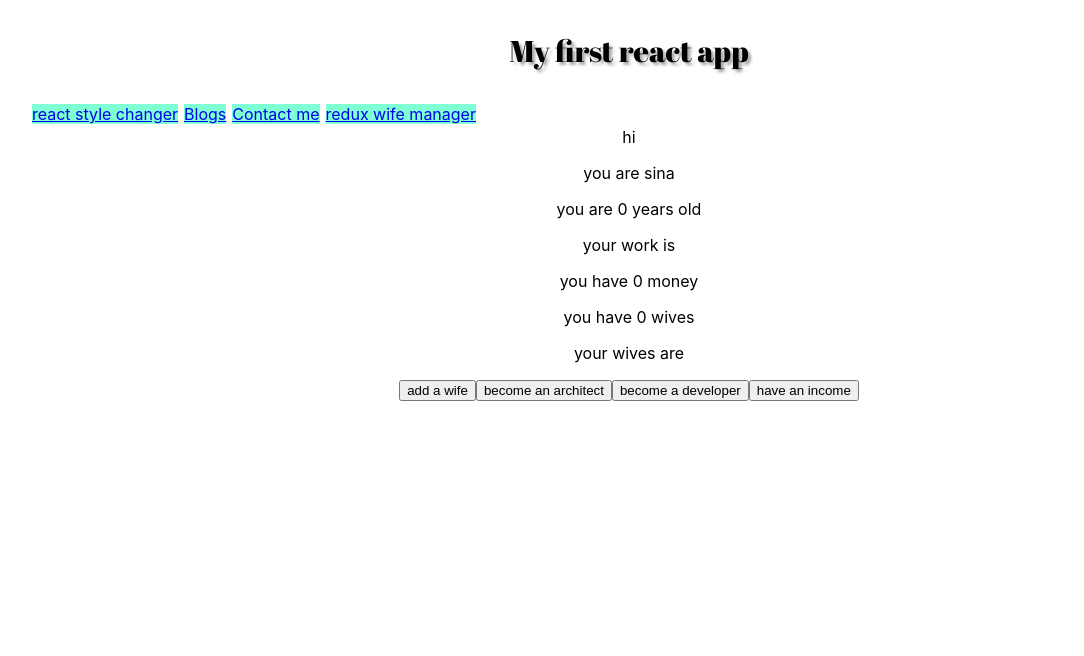
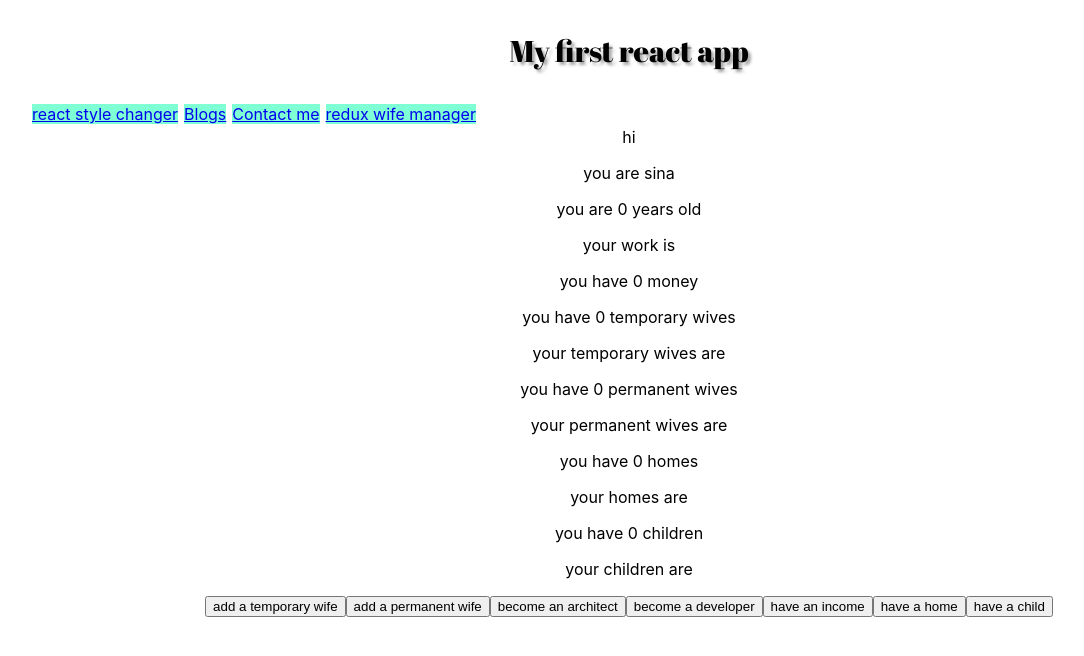
Before and after one commit to sinazaker1400/first_try, a React (Create React App) app: page /Redux in a window 1280 px wide. Shown: the top 656 px of the page, without its empty margins (11-1095 px from the left). Built offline with nearby package versions, Linux system fonts and the light colour scheme; a web font is replaced by a local one.

Commit message:
some changes in wife manager & adding middleWare

```diff
--- a/src/pages/Redux.js
+++ b/src/pages/Redux.js
@@ -1,25 +1,55 @@
-import { createStore } from 'redux';
+import { createStore  , applyMiddleware} from 'redux';
 import Button from "./Button";
 import React, { useState } from "react";
 
-const reducer = (state = {
+const wifeReducer = (state = {
   name: 'sina',
   money: 0,
   wives: [],
   work: '',
   age: 0,
+  homes: [],
+  permanentWives: [],
+  children: []
 }, action) => {
   switch (action.type) {
+    case 'PERMANENT_MARRY':
+      if(state.permanentWives.length<4 && state.money>1 && state.homes.length>state.permanentWives.length && state.wives.length>0)
+    {state = {
+      ...state,
+      money: state.money -2,
+      permanentWives: [...state.permanentWives, action.payload],
+      wives: [...state.wives].slice(0,state.wives.length - 1)
+    };}
+
+    break;
+    case 'HABITATION':
+      state = {
+        ...state,
+        homes: [...state.homes, action.payload],
+        money: state.money -3
+      }
+      break;
+      case 'BORN':
+        if(state.permanentWives.length>0 && state.homes.length>0 && state.money>0)
+      state = {
+        ...state,
+        children: [...state.children, action.payload],
+        money: state.money -1,
+        age: state.age + 0.75
+      };
+      break;
+
     case 'INCOME':
       if(state.work==='architecture'){
       state = {
         ...state,
-        money: state.money + 1,
+        money: state.money + action.payload,
         age: state.age + 1
       }} else if (state.work==='developer'){
         state = {
           ...state,
-          money: state.money + 15,
+          money: state.money + 15*action.payload,
           age: state.age + 1
         }};
       break;
@@ -27,7 +57,7 @@ const reducer = (state = {
         if(state.money>0)
       state = {
         ...state,
-        wives: [...state.wives, action.newWife],
+        wives: [...state.wives, action.payload],
         money: state.money - 1
       };
 
@@ -38,14 +68,16 @@ const reducer = (state = {
         work: action.payload
       };
       break;
-
   }
   return state;
 };
 
-const store = createStore(reducer);
+const theLogger = (store) => (next) => (action) => {
+console.log('the action is', action);
+next(action);
+};
 
-
+const store = createStore(wifeReducer, applyMiddleware(theLogger));
 
 
 const Wives = () => {
@@ -59,14 +91,31 @@ const Wives = () => {
       <p>you are {state.age} years old</p>
       <p>your work is {state.work}</p>
       <p>you have {state.money} money</p>
-      <p>you have {state.wives.length} wives</p>
-      <p>your wives are {state.wives.map(wife => wife + " ")}</p>
+      <p>you have {state.wives.length} temporary wives</p>
+      <p>your temporary wives are {state.wives.map(wife => wife + " ")}</p>
+      <p>you have {state.permanentWives.length} permanent wives</p>
+      <p>your permanent wives are {state.permanentWives.map(wife => wife + " ")}</p>
+      <p>you have {state.homes.length} homes</p>
+      <p>your homes are {state.homes.map(home => home + " ")}</p>
+      <p>you have {state.children.length} children</p>
+      <p>your children are {state.children.map(child => child+ " ")}</p>
+
+
       <Button
-      text="add a wife"
+      text="add a temporary wife"
       eventHandler={() => {
         store.dispatch({
         type: 'MARRY',
-        newWife: 'marry'
+        payload: 'mary'
+      });
+    setState(store.getState())
+      }}/>
+      <Button
+      text="add a permanent wife"
+      eventHandler={() => {
+        store.dispatch({
+        type: 'PERMANENT_MARRY',
+        payload: 'mary'
       });
     setState(store.getState())
       }}/>
@@ -97,13 +146,27 @@ const Wives = () => {
       });
       setState(store.getState())
       }}/>
+      <Button
+      text="have a home"
+      eventHandler={() => {
+        store.dispatch({
+        type: 'HABITATION',
+        payload: "home" + `${state.homes.length + 1}`
+      });
+      setState(store.getState())
+      }}/>
+      <Button
+      text="have a child"
+      eventHandler={() => {
+        store.dispatch({
+        type: 'BORN',
+        payload: "child" + `${state.children.length + 1}`
+      });
+      setState(store.getState())
+      }}/>
+
 
     </div>
   )
 }
-
-
-
-
-
 export default Wives;
```
